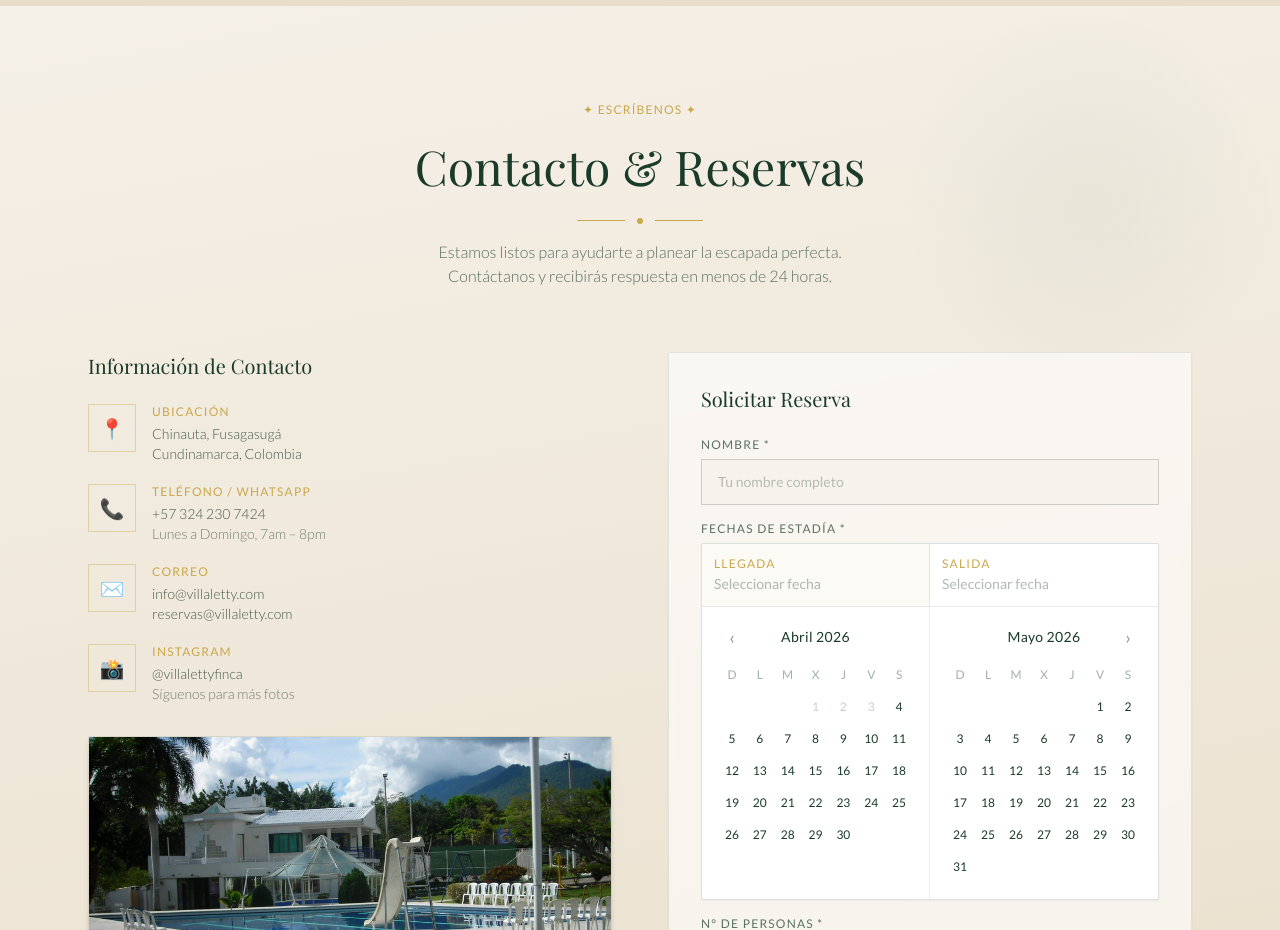
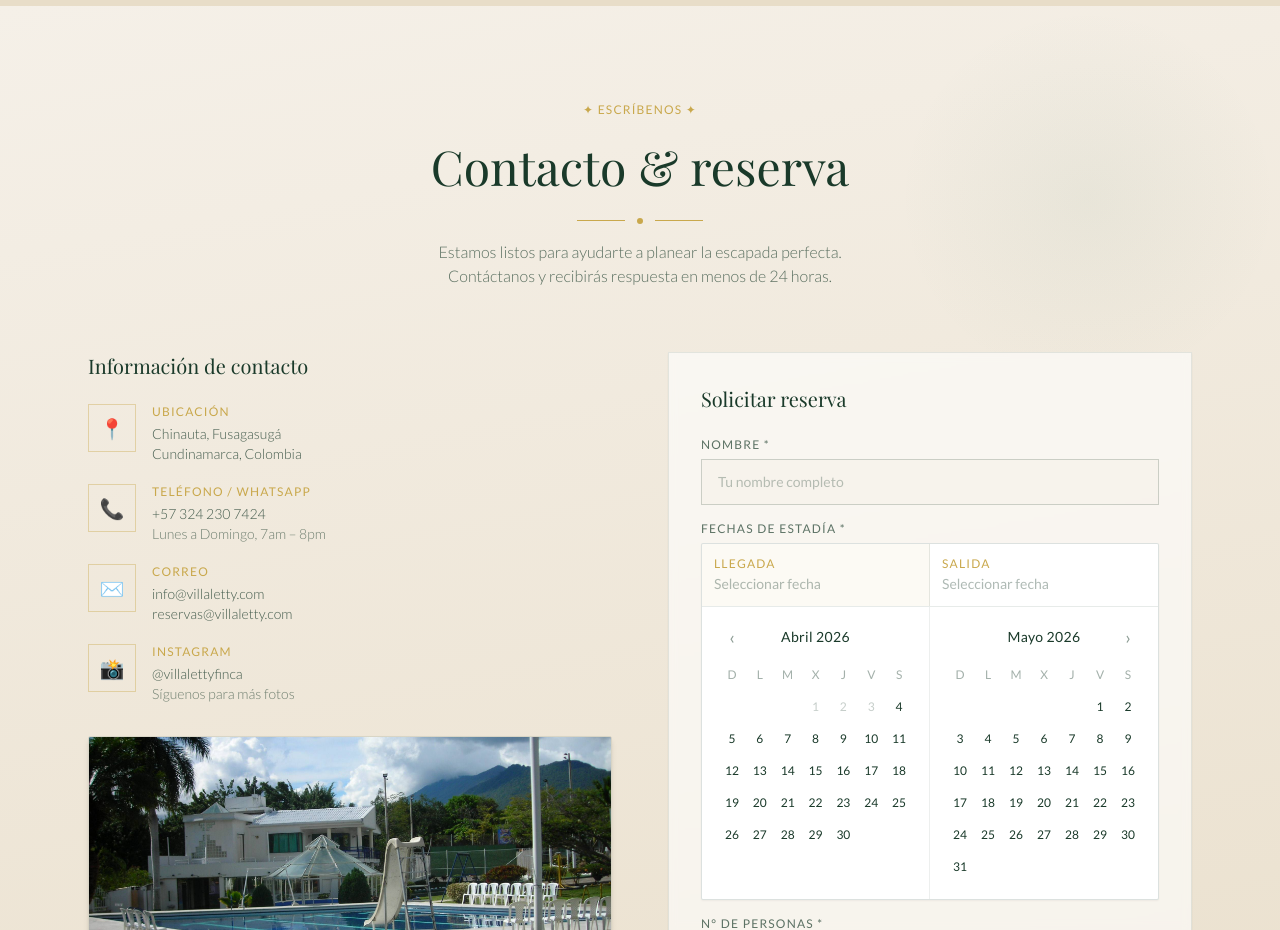
Before and after one commit to Dangod-spec/villa-letty, a Next.js app: page / in a window 1280 px wide. Shown: the part 6080-7010 px from the top of the page. Built offline with nearby package versions, Linux system fonts and the light colour scheme; a web font is replaced by a local one.

Commit message:
Update Contacto.tsx

```diff
--- a/app/components/Contacto.tsx
+++ b/app/components/Contacto.tsx
@@ -313,7 +313,7 @@ export default function Contacto() {
             className="text-verde-oscuro mb-4"
             style={{ fontFamily: "'Playfair Display', serif", fontSize: 'clamp(2rem, 5vw, 3rem)' }}
           >
-            Contacto & Reservas
+            Contacto & reserva
           </h2>
           <div className="flex items-center justify-center gap-3 mb-4">
             <div className="h-px w-12 bg-dorado" />
@@ -333,7 +333,7 @@ export default function Contacto() {
                 className="text-verde-oscuro mb-6 text-xl"
                 style={{ fontFamily: "'Playfair Display', serif" }}
               >
-                Información de Contacto
+                Información de contacto
               </h3>
               <div className="space-y-5">
                 {infoItems.map((item) => (
@@ -407,7 +407,7 @@ export default function Contacto() {
                   className="text-verde-oscuro mb-6 text-xl"
                   style={{ fontFamily: "'Playfair Display', serif" }}
                 >
-                  Solicitar Reserva
+                  Solicitar reserva
                 </h3>
                 <form onSubmit={handleSubmit} className="space-y-4">
                   <div>
```
